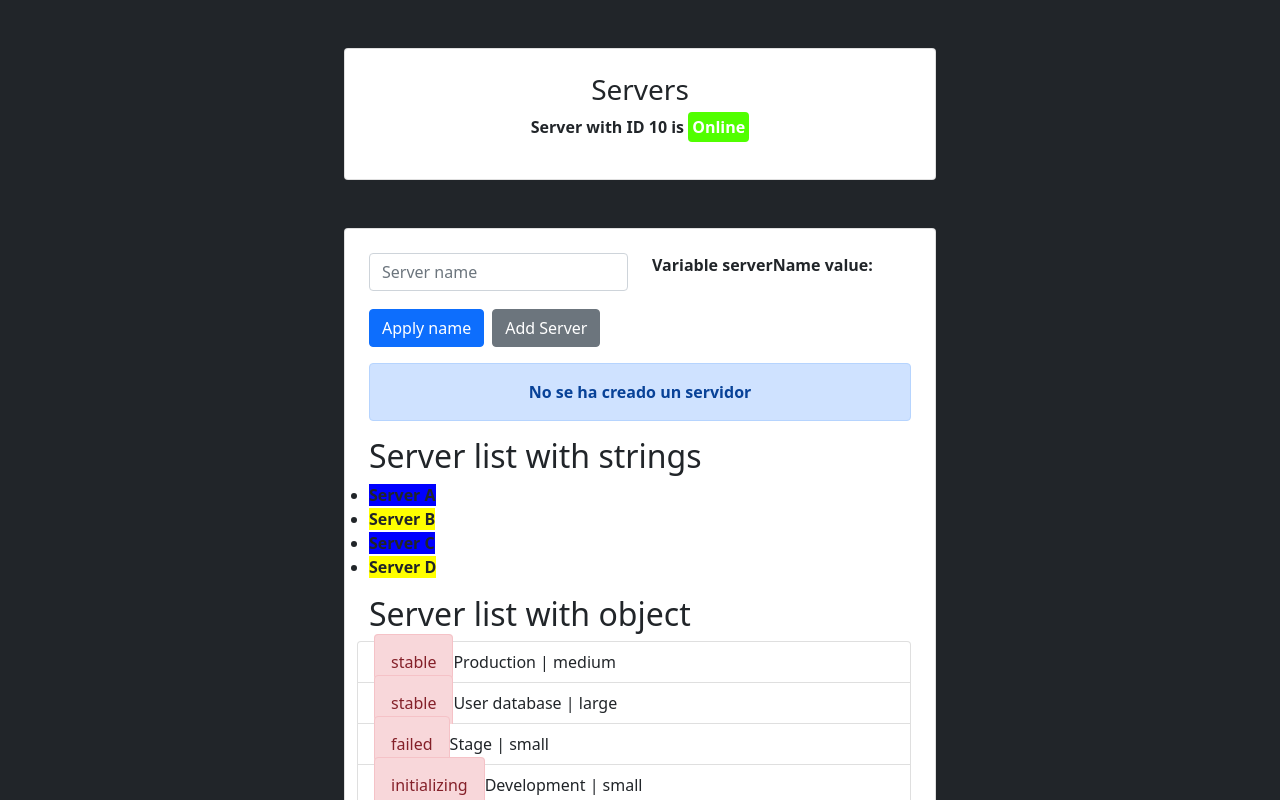
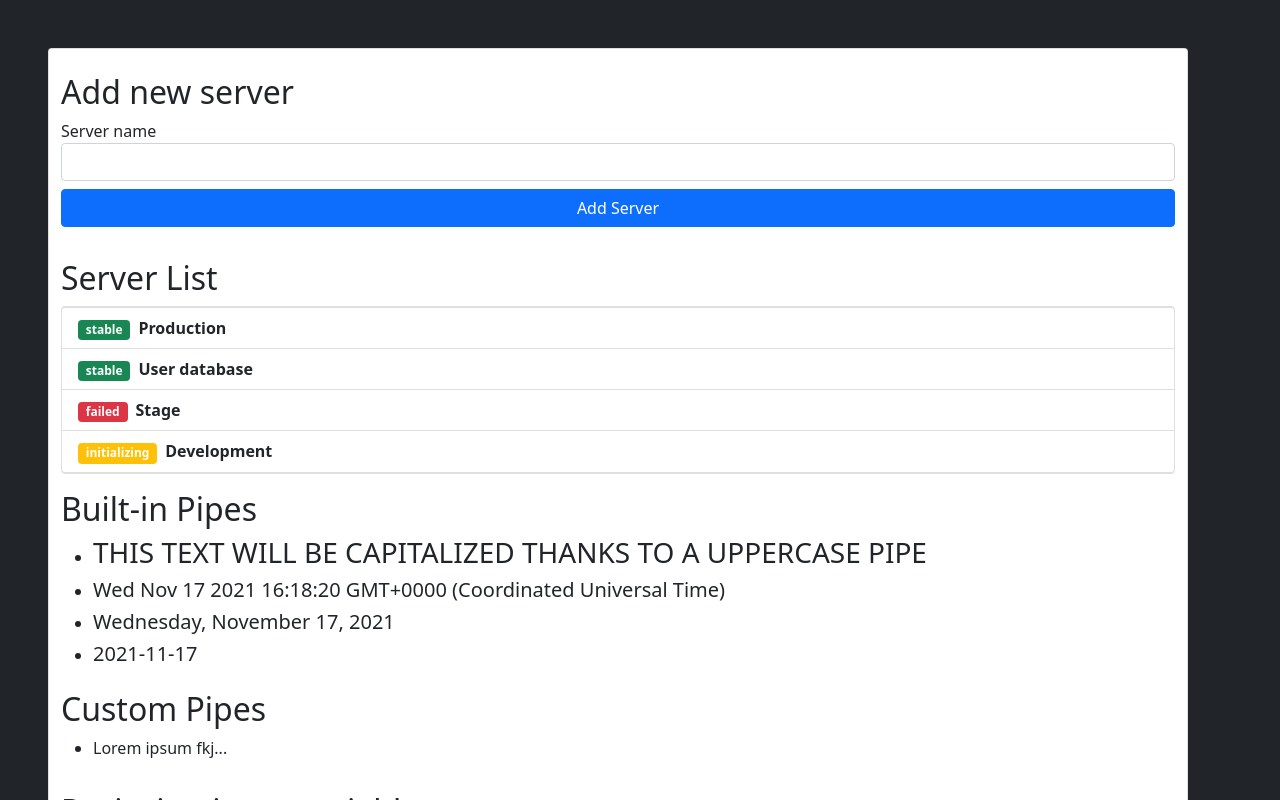
Before and after one commit to dgimenom/ng-angular-basico-allianz, an Angular app: page / in a window 1280 px wide. Shown: the top 800 px of the page. Built offline with nearby package versions, Linux system fonts and the light colour scheme.

Commit message:
feat: add content day 2: directives + pipes + input

```diff
--- a/src/app/app.component.html
+++ b/src/app/app.component.html
@@ -1,3 +1,8 @@
-<app-server></app-server>
+<!-- <app-server></app-server> -->
+
+<!-- <app-server-classes title={{title}}></app-server-classes> -->
+
+<app-server-classes [title]='title'></app-server-classes>
+<!-- <app-server-classes [appTitle]='title'></app-server-classes> -->
 
 <!-- <app-client></app-client> -->
--- a/src/app/app.component.ts
+++ b/src/app/app.component.ts
@@ -1,4 +1,5 @@
 import { Component } from '@angular/core';
+import { User } from './user.model';
 
 @Component({
   selector: 'app-root',
@@ -7,4 +8,18 @@ import { Component } from '@angular/core';
 })
 export class AppComponent {
   title = 'ng-angular-basico-allianz';
+
+  public user: User;
+  // users: User[];
+
+  constructor(){
+  this.user = {
+    id: 1,
+    name: 'Test',
+    sayHello() {
+      console.log('HELLO THERE');
+    },
+  };
+  this.user.sayHello();
+  }
 }
--- a/src/app/app.module.ts
+++ b/src/app/app.module.ts
@@ -7,9 +7,12 @@ import { AppComponent } from './app.component';
 import { ServerComponent } from './server/server.component';
 import { ClientComponent } from './client/client.component';
 import { FormsModule } from '@angular/forms';
+import { ServerClassesComponent } from './server-classes/server-classes.component';
+import { ShortenPipe } from './pipes/shorten.pipe';
+import { ShortenWithParamsPipe } from './pipes/shorten-with-params.pipe';
 
 @NgModule({
-  declarations: [AppComponent, ServerComponent, ClientComponent],
+  declarations: [AppComponent, ServerComponent, ClientComponent, ServerClassesComponent, ShortenPipe, ShortenWithParamsPipe],
   imports: [BrowserModule, AppRoutingModule, FormsModule],
   providers: [],
   bootstrap: [AppComponent],
--- /dev/null
+++ b/src/app/pipes/shorten-with-params.pipe.ts
@@ -0,0 +1,13 @@
+import { Pipe, PipeTransform } from '@angular/core';
+
+@Pipe({
+  name: 'shortenWithParams',
+})
+export class ShortenWithParamsPipe implements PipeTransform {
+  transform(value: string, maxLength = 10 ): any {
+    if (value.length > maxLength) {
+      return value.substr(0, maxLength) + '...';
+    }
+    return value;
+  }
+}
--- /dev/null
+++ b/src/app/pipes/shorten.pipe.ts
@@ -0,0 +1,13 @@
+import { Pipe, PipeTransform} from '@angular/core';
+
+@Pipe({
+    name: 'shorten'
+})
+export class ShortenPipe implements PipeTransform{
+    transform(value: string): any{
+        if(value.length > 0){
+            return value.substr(0,10) + '...';
+        }
+        return value;
+    }
+}
--- /dev/null
+++ b/src/app/server-classes/server-classes.component.html
@@ -0,0 +1,48 @@
+
+<div class="container card m-5">
+  <div class="form-group">
+
+    <h2 class="mt-4">Add new server</h2>
+    <label for="name">Server name</label>
+    <input type="text" id="name" class="form-control" [(ngModel)]="serverName">
+  </div>
+  <button class="btn btn-primary my-2" (click)="onCreateServer()">
+    Add Server
+  </button>
+
+  <h2 class="mt-4">Server List</h2>
+  <ul class="list-group">
+    <li class="list-group-item" *ngFor="let server of servers">
+      <span class="badge badge-pill me-2" [ngClass]="getStatusClass(server.status)">{{ server.status }}</span>
+      <span class="ml-2"><strong>{{ server.name | shortenWithParams:15 }}</strong></span>
+    </li>
+  </ul>
+
+  <h2 class="mt-3">Built-in Pipes</h2>
+  <ul>
+    <li>
+      <h3>{{ exampleUppercasePipe | uppercase }}</h3>
+    </li>
+    <li>
+      <h5>{{date}}</h5>
+    </li>
+    <li>
+      <h5>{{date | date: 'fullDate'}}</h5>
+    </li>
+    <li>
+      <h5>{{ date | date: 'yyyy-MM-dd' | uppercase }}</h5>
+    </li>
+  </ul>
+
+  <h2>Custom Pipes</h2>
+  <ul>
+    <li>
+      <p>{{ 'Lorem ipsum fkjdhskj fdkjsh fkjsd hkjdshfs' | shortenWithParams: 15 }}</p>
+    </li>
+  </ul>
+  <h2>Recieving input variable: </h2>
+  <ul>
+    <li><i>{{ appTitle }}</i></li>
+  </ul>
+
+</div>
--- /dev/null
+++ b/src/app/server-classes/server-classes.component.ts
@@ -0,0 +1,49 @@
+import { Component, Input } from '@angular/core';
+import { Server } from '../user.model';
+
+@Component({
+  selector: 'app-server-classes',
+  templateUrl: './server-classes.component.html',
+  styleUrls: ['./server-classes.component.css'],
+})
+export class ServerClassesComponent {
+
+  //Option 1 Inputs: setting different variable name as attribute
+  @Input('title') appTitle: string = '';
+
+  //Option 2 Input: leaving blank and using same variable name
+  // @Input() appTitle: string = '';
+
+
+  exampleUppercasePipe = 'this text will be capitalized thanks to a uppercase pipe';
+  date: Date = new Date(Date.now());
+
+  serverName = '';
+  servers: Server[] = [
+    new Server('Production', 1, 'stable'),
+    new Server('User database', 2, 'stable'),
+    new Server('Stage', 3, 'failed'),
+    new Server('Development', 4, 'initializing'),
+  ];
+
+  constructor() {}
+
+  // Pushes new Server class into the array of Servers
+  onCreateServer() {
+    const server = new Server(
+      this.serverName,
+      this.servers.length + 1,
+      'stable'
+    );
+    this.servers.push(server);
+  }
+
+  getStatusClass(statusServer:string) {
+    const badgeClasses: any = {
+      'stable': 'bg-success',
+      'failed': 'bg-danger',
+      'initializing': 'bg-warning'
+    };
+    return badgeClasses[statusServer];
+  }
+}
--- /dev/null
+++ b/src/app/user.model.ts
@@ -0,0 +1,24 @@
+export interface User {
+    name: string;
+    id: number | string;
+    email?: string;
+    sayHello(): void;
+}
+
+export class Server{
+    public name: string;
+    public id: number;
+    public status: string;
+
+    constructor(name: string, id: number, status: string){
+        this.name = name;
+        this.id = id;
+        this.status = status;
+    }
+}
+
+// SIMPLIFIED VERSION
+
+// export class Server {
+//   constructor(public name: string, public id: number, public status: string) {}
+// }
```
Also changed, not shown: src/app/server-classes/server-classes.component.css (added), 1 other file (tests, documents, lock files or other folders).
